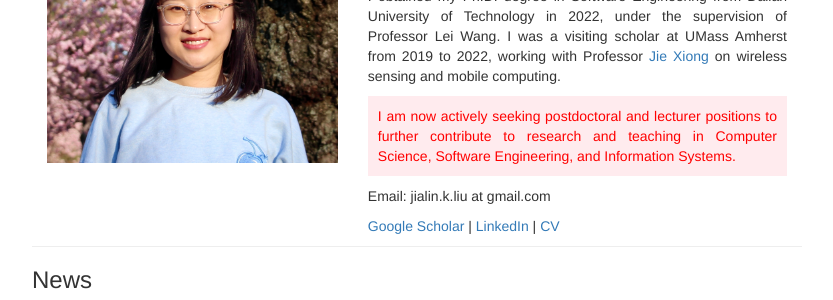
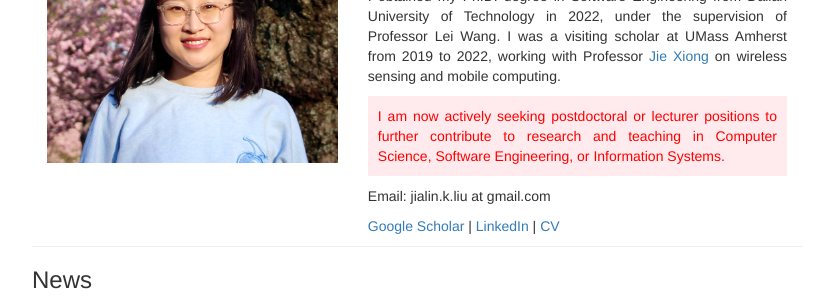
Before and after one commit to jialinliu33/jialinliu33.github.io, a Jekyll site: the page built from index.md, in a window 1280 px wide. Shown: the part 266-566 px from the top of the page, without its empty margins (223-1056 px from the left). Built offline with Jekyll 4.4.1, drawn with Linux system fonts in a browser that asks for light colours; our own code applies the rules of GitHub Pages for plain Markdown files; comment, search, counter and statistics services are not loaded.

Commit message:
Update index.md

```diff
--- a/index.md
+++ b/index.md
@@ -10,7 +10,7 @@
           <div class="col-md-7">
           <p align="justify">My research vision is to create cost-effective sensing systems for mobile and IoT devices, enabling innovative applications across diverse fields. My interests span wireless sensing, networking, mobile computing, smart health, and human-computer interaction.</p>
           <p align="justify">I obtained my Ph.D. degree in Software Engineering from Dalian University of Technology in 2022, under the supervision of Professor Lei Wang. I was a visiting scholar at UMass Amherst from 2019 to 2022, working with Professor <a href="https://people.cs.umass.edu/~jxiong/">Jie Xiong</a> on wireless sensing and mobile computing. </p>
-          <p align="justify" style="color: red; background-color: #ffebee; padding: 10px;">I am now actively seeking postdoctoral and lecturer positions to further contribute to research and teaching in Computer Science, Software Engineering, and Information Systems.
+          <p align="justify" style="color: red; background-color: #ffebee; padding: 10px;">I am now actively seeking postdoctoral or lecturer positions to further contribute to research and teaching in Computer Science, Software Engineering, or Information Systems.
           </p>
           <p>Email: jialin.k.liu at gmail.com</p>
           <p><a href="https://scholar.google.com/citations?user=57GlfUQAAAAJ&hl">Google Scholar</a> | <a href="https://www.linkedin.com/in/jialin-liu-04221a223/">LinkedIn</a> | <a href="Jialin_CV.pdf">CV</a></p>
```
